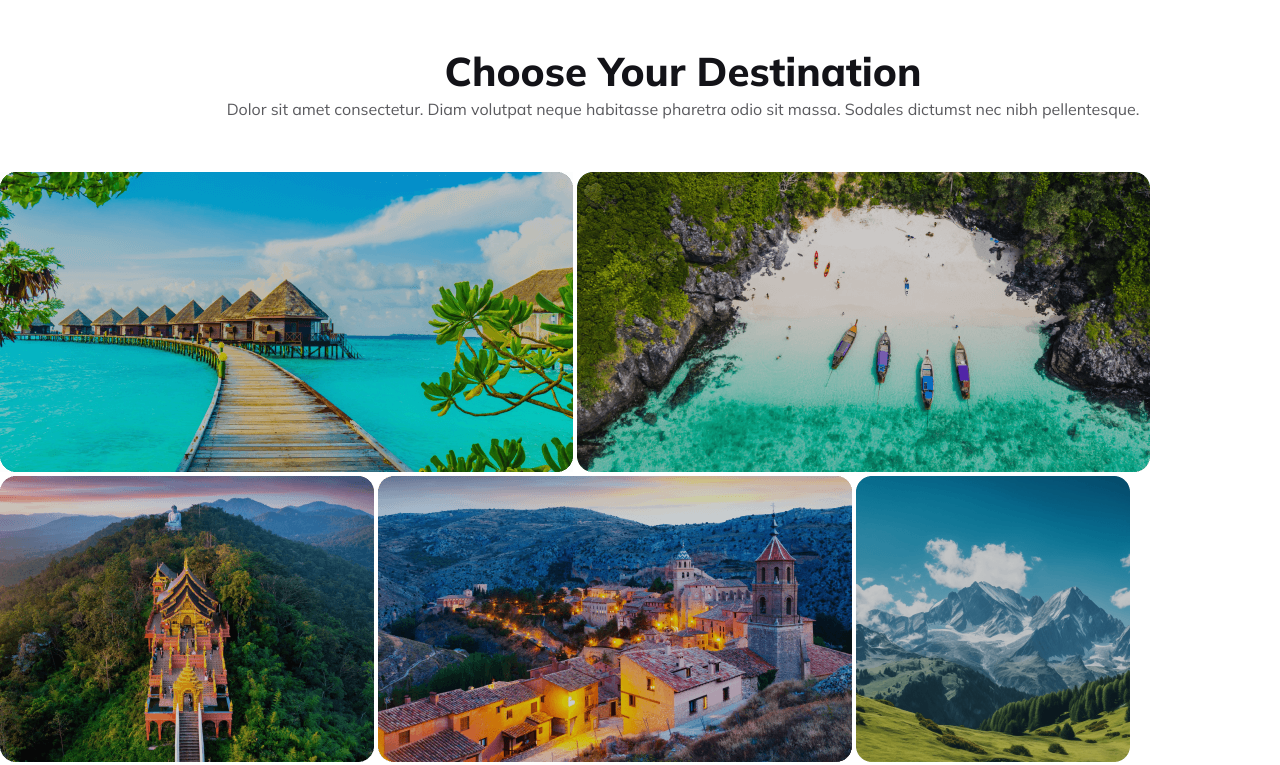
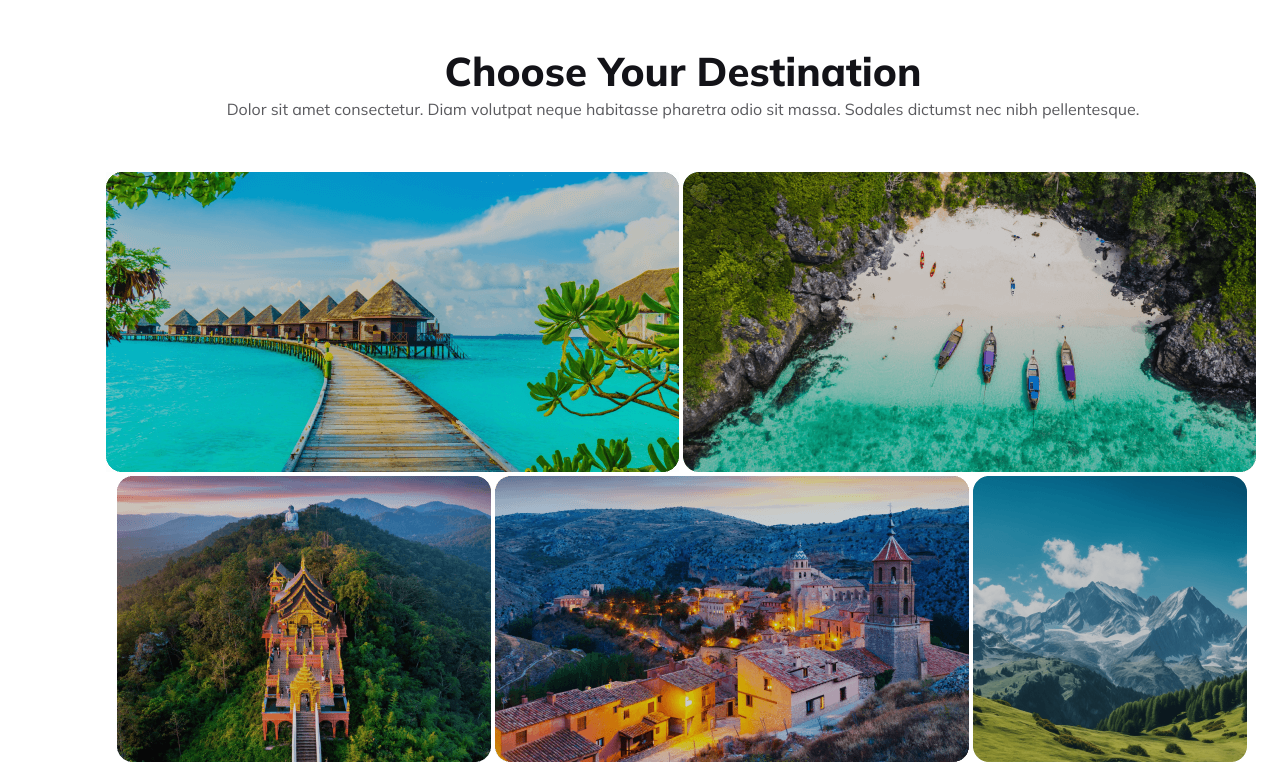
Before and after one commit to hasan960/assignment-02, a plain HTML site: page index.html in a window 1280 px wide. Shown: the part 1440-2205 px from the top of the page. Drawn offline with Linux system fonts and the light colour scheme.

Commit message:
third committ

```diff
--- a/style.css
+++ b/style.css
@@ -361,8 +361,12 @@
     line-height: normal;
     text-decoration: none;
     border-radius: 8px;
+    transition: .4s;
 
 
+}
+.popular_btn a:hover{
+    background-color: #000;
 }
 /* Popular Section  Style End  */
 
@@ -409,10 +413,20 @@
 .grid_gallary {
     padding: 50px 0px;
 
+}
+.grid_gallary {
+    padding: 50px 0px;
+    width: 1155px;
+    margin: auto;
+}
+.secound-column_items {
+    width: 1132px;
+    margin: auto;
+}
+/* Destination Section  Style End  */
 
 
-}
-/* Destination Section  Style Start  */
+
 
 
 
@@ -731,6 +745,7 @@ section#perfect_place_section {
     border-radius: 8px;
     transition: .4s;
 }
+
 .perfect_place_btn a:hover {
     background-color: black;
 }
@@ -821,7 +836,7 @@ input.subs_btn:hover{
     background-repeat: no-repeat;
     background-size: cover;
     float: left;
-    margin: 0px 25px;
+    margin-left: 60px;
     position: relative;
     border-radius: 16px;
 
```
